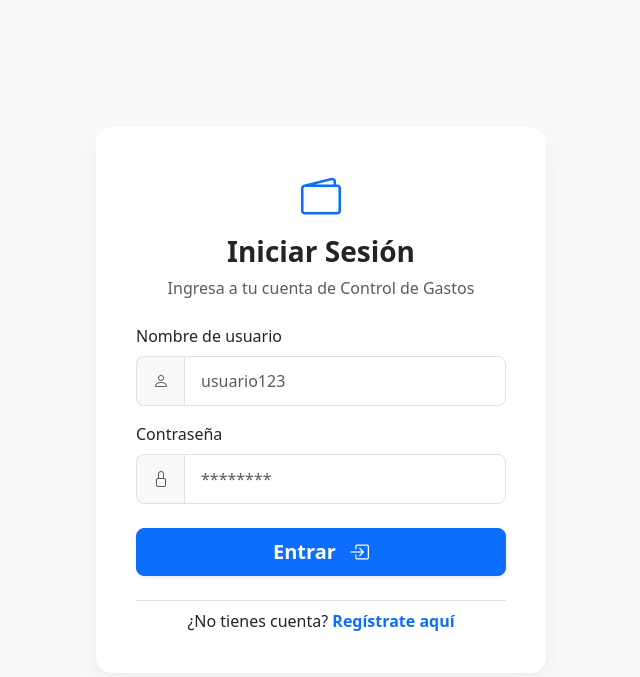
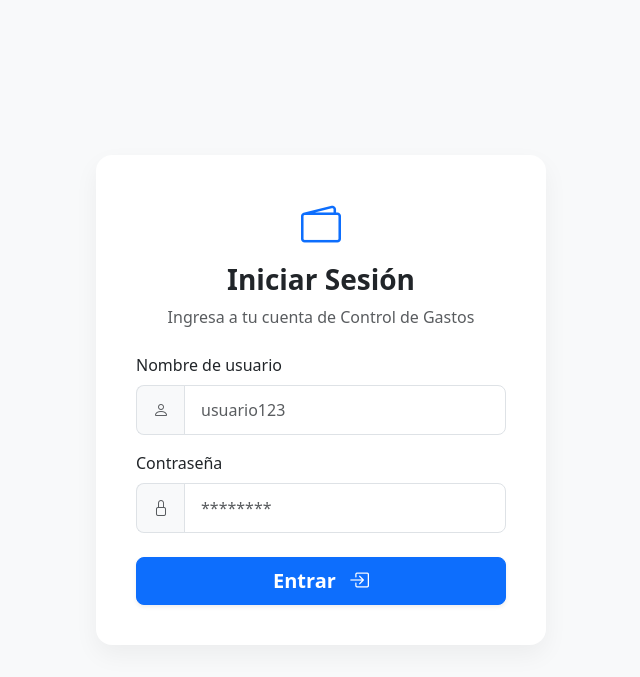
Before and after one commit to sergiodsg/control-gastos-app-django, a Django app: page /accounts/login/ in a window 1280 px wide. Shown: the top 677 px of the page, without its empty margins (319-959 px from the left). Run offline with Django 5.2, Linux system fonts and the light colour scheme.

Commit message:
fix: ocultar register

```diff
--- a/templates/accounts/login.html
+++ b/templates/accounts/login.html
@@ -41,9 +41,6 @@
             </div>
         </form>
 
-        <div class="text-center mt-4 pt-2 border-top">
-            <p class="mb-0">¿No tienes cuenta? <a href="{% url 'registro' %}" class="text-decoration-none fw-bold">Regístrate aquí</a></p>
-        </div>
     </div>
 </div>
 {% endblock %}
--- a/templates/base.html
+++ b/templates/base.html
@@ -330,9 +330,6 @@
                             <li class="nav-item">
                                 <a class="nav-link" href="{% url 'login' %}">Iniciar Sesión</a>
                             </li>
-                            <li class="nav-item">
-                                <a class="nav-link btn btn-primary text-white px-3" href="{% url 'registro' %}">Registrarse</a>
-                            </li>
                         </ul>
                     </div>
                     {% endif %}
```
